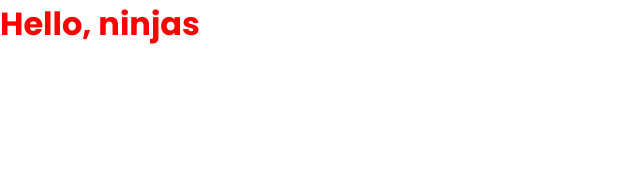
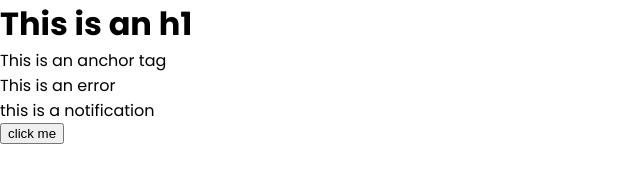
Before and after one commit to Nifemiasaolu/SASS_Tutorial, a website: page index.html in a window 1280 px wide. Shown: the whole page, without its empty margins (0-640 px from the left). Drawn offline with Linux system fonts and the light colour scheme.

Commit message:
Added new details

```diff
--- a/index.html
+++ b/index.html
@@ -7,6 +7,10 @@
   <title>Complete SASS</title>
 </head>
 <body>
-  <h1><a href="#"> Hello, ninjas</a></h1>
+  <h1>This is an h1</h1>
+  <a href="#">This is an anchor tag</a>
+  <p class="error">This is an error</p>
+  <p class="notification">this is a notification</p>
+  <button>click me</button>
 </body>
 </html>
```
